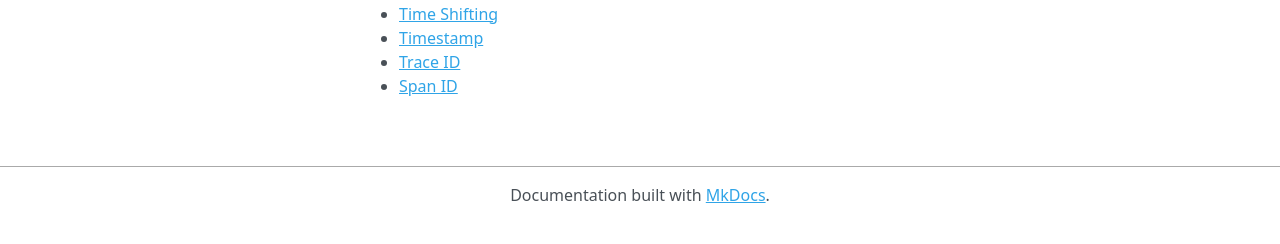
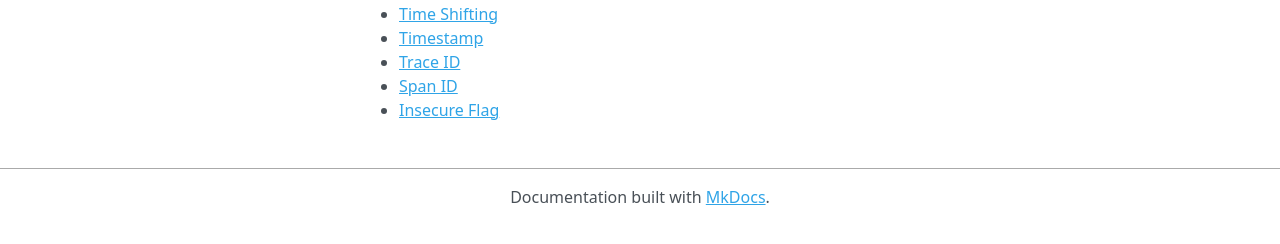
Before and after one commit to agardnerIT/logpusher, an MkDocs documentation site: the page built from docs/reference/index.md, in a window 1280 px wide. Shown: the part 420-664 px from the top of the page. Built offline with MkDocs 1.6.1, drawn with Linux system fonts in a browser that asks for light colours; nearby versions of some CDN libraries.

Commit message:
add link to insecure flag
Signed-off-by: Adam Gardner <26523841+agardnerIT@users.noreply.github.com>

```diff
--- a/docs/reference/index.md
+++ b/docs/reference/index.md
@@ -12,3 +12,4 @@
 - [Timestamp](timestamp.md)
 - [Trace ID](trace-id.md)
 - [Span ID](span-id.md)
+- [Insecure Flag](insecure-flag.md)
```
